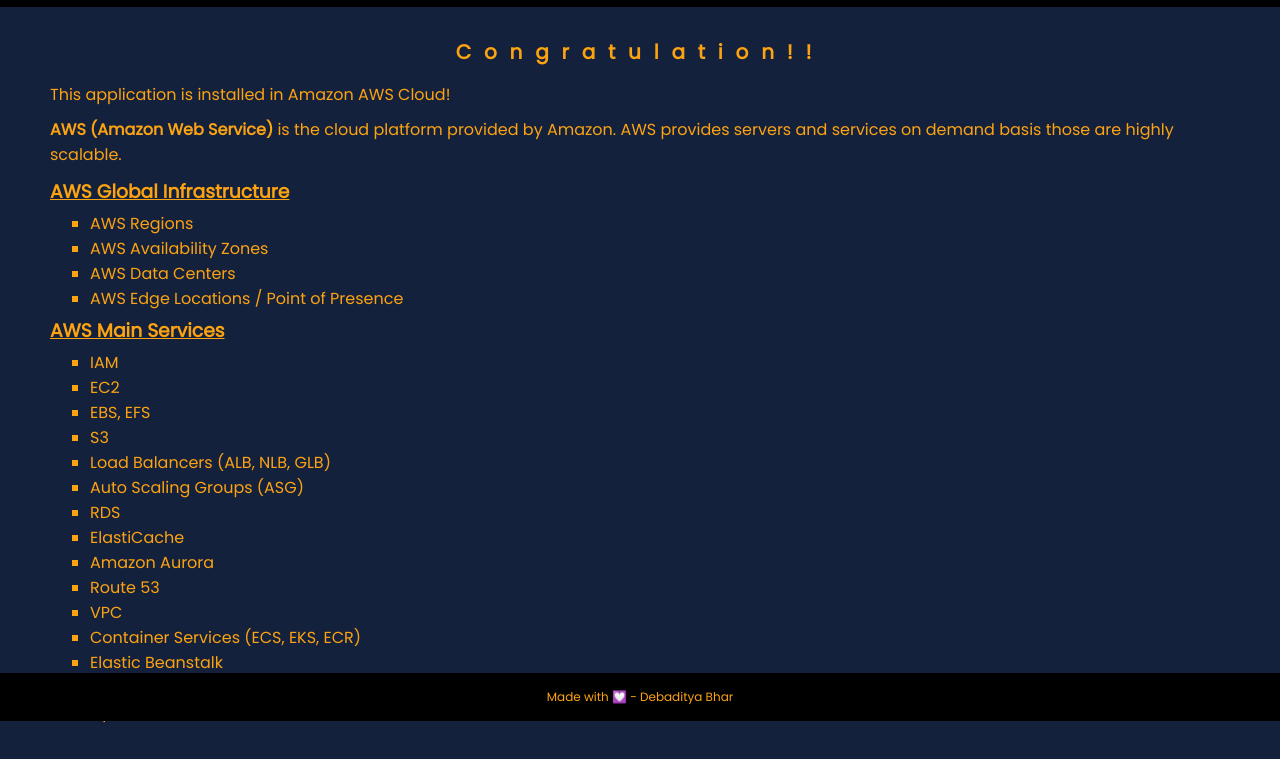
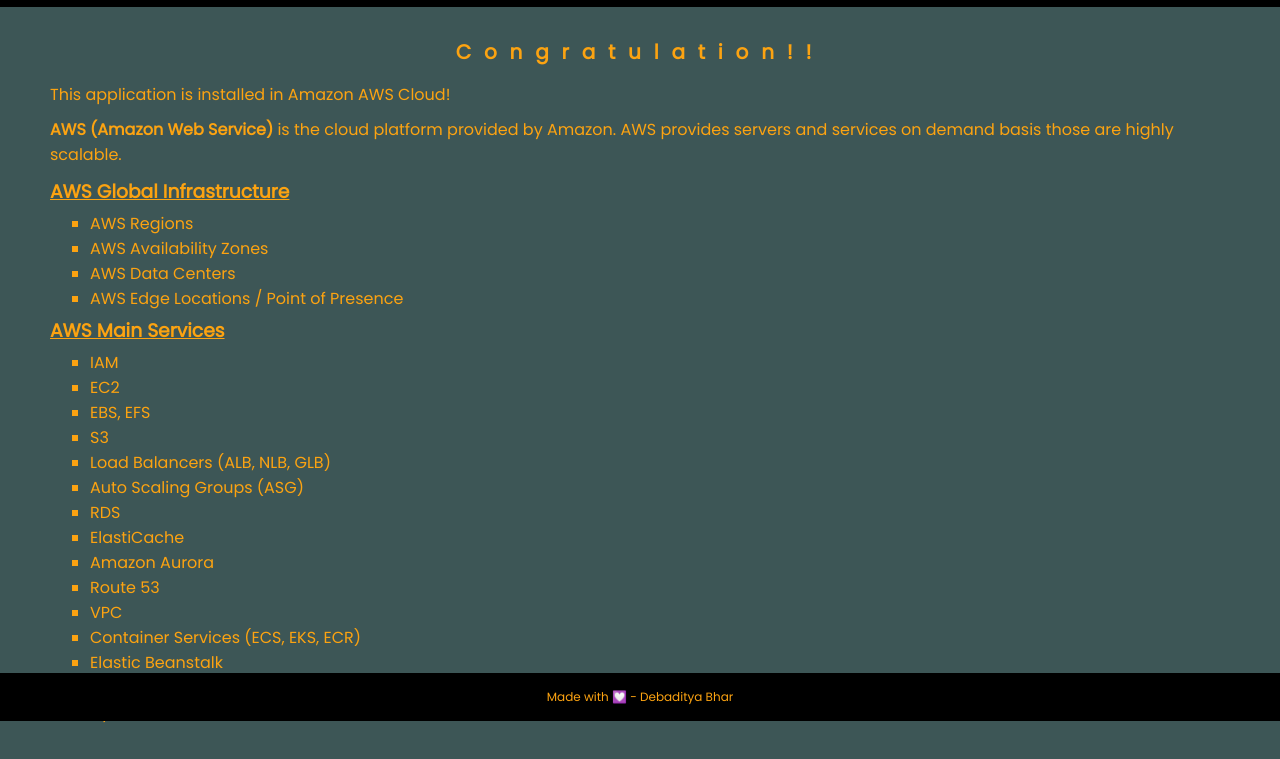
Before and after one commit to debapps/Sample-Express-App, a website: page views/index.html in a window 1280 px wide. Shown: the part 79-838 px from the top of the page. Drawn offline with Linux system fonts and the light colour scheme; a web font is replaced by a local one.

Commit message:
Version 5.0: Green Deployment
	1. Changed the main CSS file to convert background color from
	   blue to green.

```diff
--- a/public/css/mainStyle.css
+++ b/public/css/mainStyle.css
@@ -25,7 +25,7 @@
     font-family: 'Poppins', sans-serif;
     font-size: 16px;
     text-align: left;
-    background: #14213d;
+    background: #3D5656;
     overflow: auto;
 }
 
```
